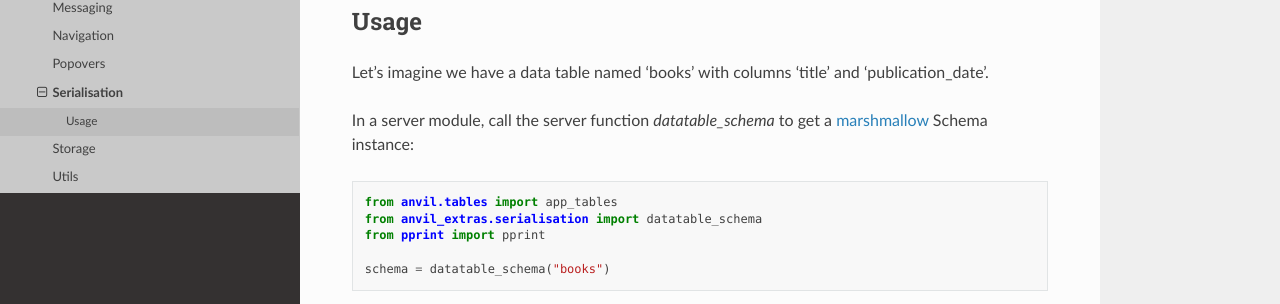
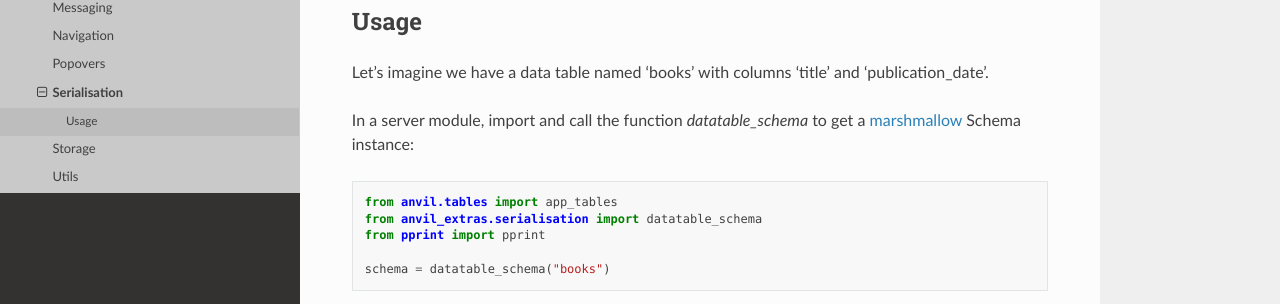
Before and after one commit to anvilistas/anvil-extras, a Sphinx documentation site: the page built from docs/guides/modules/serialisation.rst, in a window 1280 px wide and 900 px high. Shown: the part 347-651 px from the top of the window. Built offline with Sphinx 7.4.7 and the Read the Docs theme 2.0.0, drawn with Linux system fonts in a browser that asks for light colours.

Commit message:
Minor language improvement on doc

```diff
--- a/docs/guides/modules/serialisation.rst
+++ b/docs/guides/modules/serialisation.rst
@@ -12,7 +12,7 @@ Usage
 -----
 Let's imagine we have a data table named 'books' with columns 'title' and 'publication_date'.
 
-In a server module, call the server function `datatable_schema` to get a `marshmallow <https://marshmallow.readthedocs.io/en/stable/>`_ Schema instance:
+In a server module, import and call the function `datatable_schema` to get a `marshmallow <https://marshmallow.readthedocs.io/en/stable/>`_ Schema instance:
 
 .. code-block:: python
 
```
